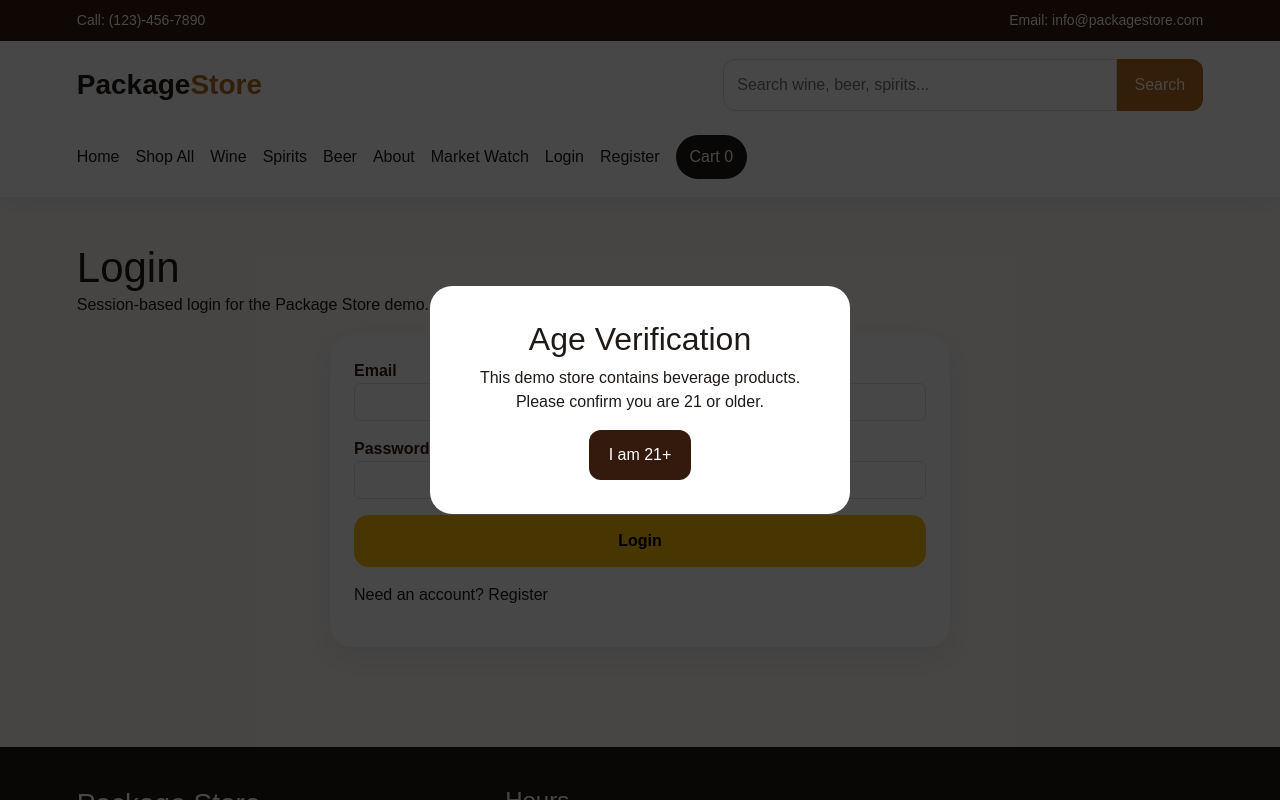
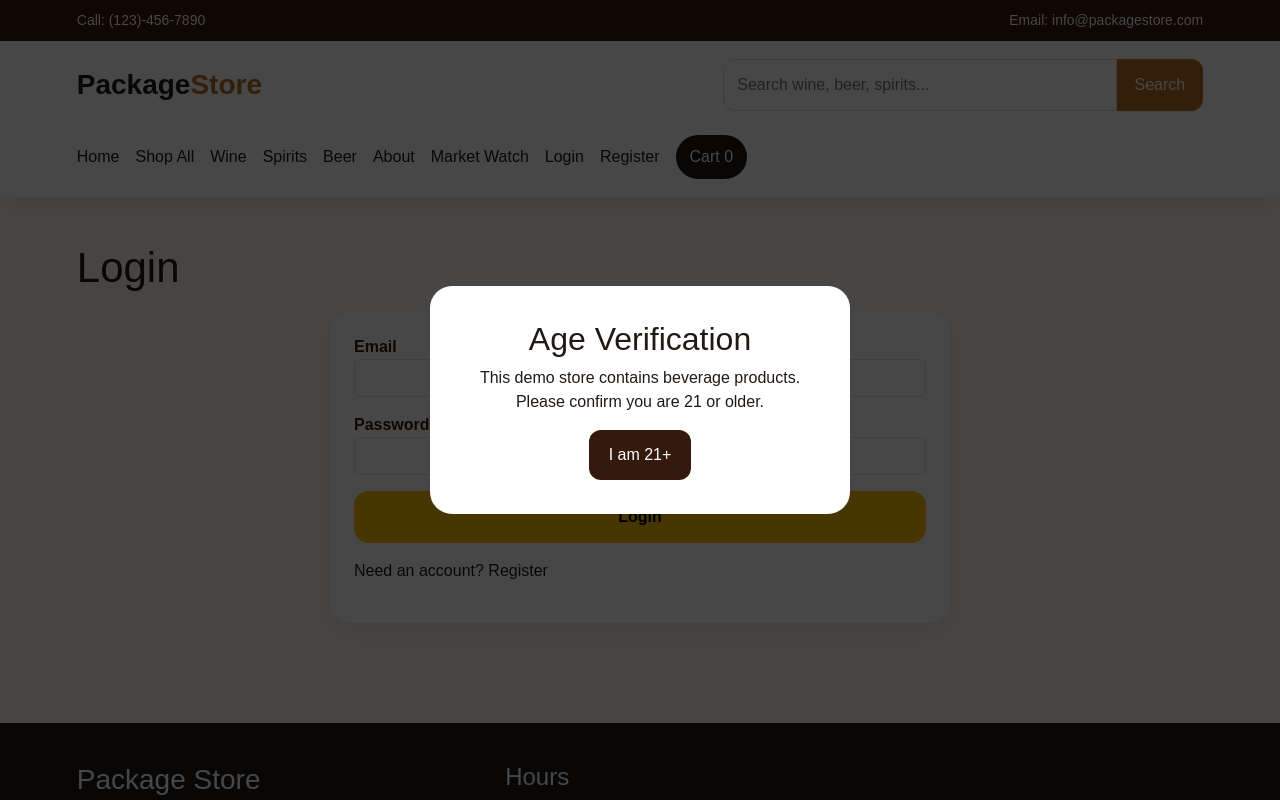
Before and after one commit to araWINd-AR/PackageStore, a Flask app: page /login in a window 1280 px wide. Run offline with Flask 3, Linux system fonts and the light colour scheme; some libraries are stand-ins or nearby versions.

Commit message:
All features updated

```diff
--- a/templates/login.html
+++ b/templates/login.html
@@ -3,7 +3,7 @@
 {% block content %}
 <section class="page-title">
     <h1>Login</h1>
-    <p>Session-based login for the Package Store demo.</p>
+
 </section>
 
 <section class="auth-card store-card">
```
